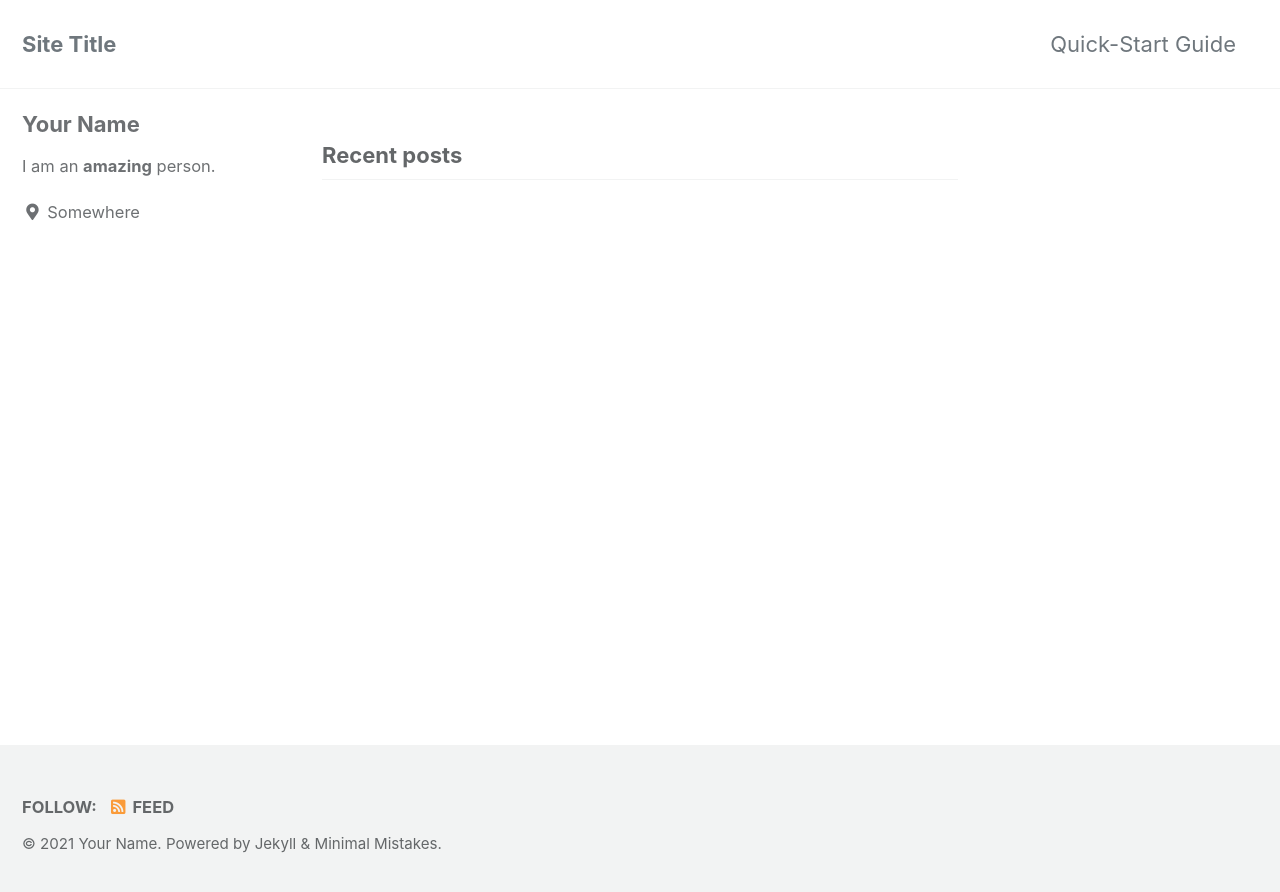
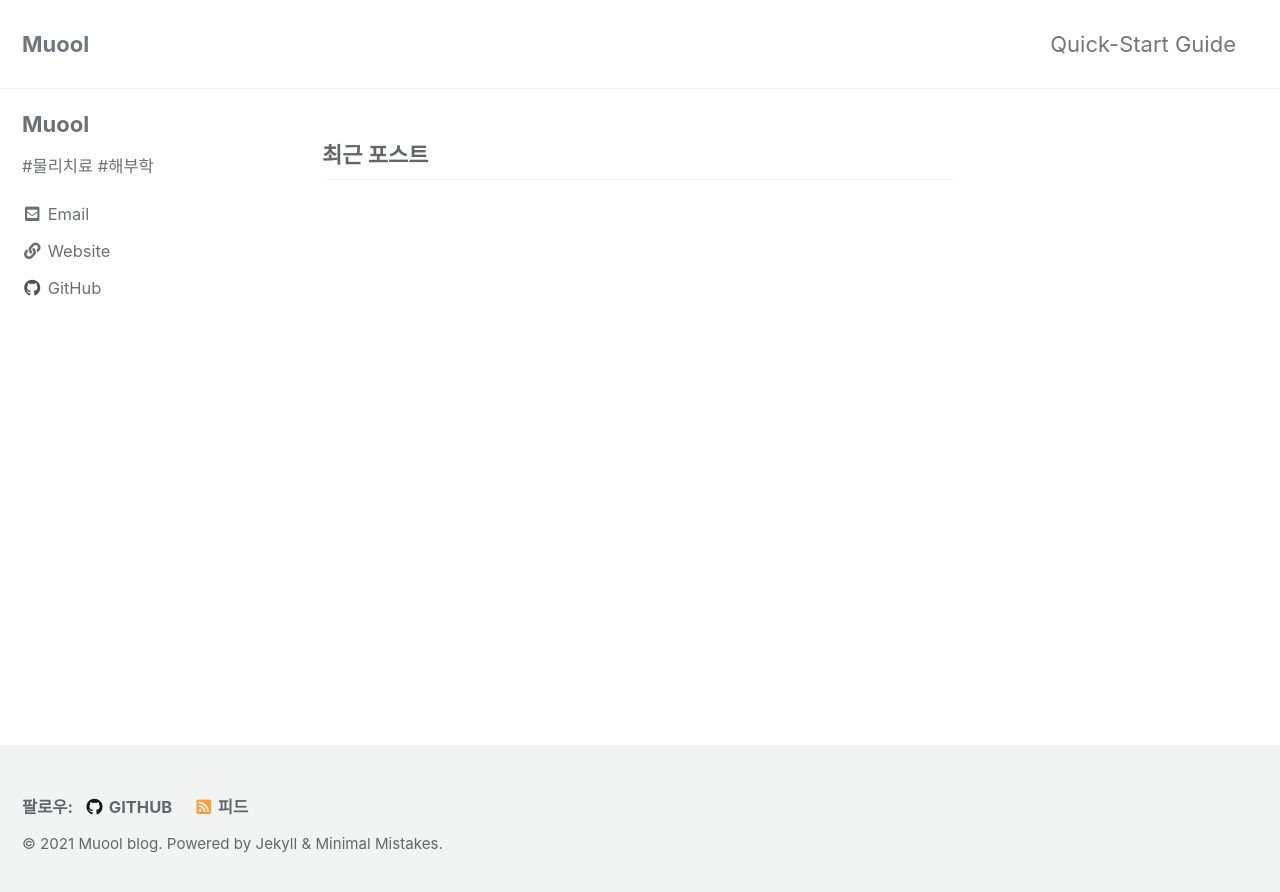
Before and after one commit to ysjkof/ysjkof.github.io, a Jekyll site: the page built from index.html, in a window 1280 px wide. Shown: the top 892 px of the page. Built offline with Jekyll 4.4.1, drawn with Linux system fonts in a browser that asks for light colours; cached includes are drawn as plain includes; the list of posts is cut into pages by our own code.

Commit message:
Update _config.yml

```diff
--- a/_config.yml
+++ b/_config.yml
@@ -15,18 +15,18 @@
 minimal_mistakes_skin: "default" # "air", "aqua", "contrast", "dark", "dirt", "neon", "mint", "plum", "sunrise"
 
 # Site Settings
-locale: "en-US"
-title: "Site Title"
+locale: "ko-KR"
+title: "Muool"
 title_separator: "-"
 subtitle: # site tagline that appears below site title in masthead
-name: "Your Name"
-description: "An amazing website."
-url: https://ysjkof.github.io # the base hostname & protocol for your site e.g. "https://mmistakes.github.io"
+name: "Muool blog"
+description: "description"
+url: "https://ysjkof.github.io" # the base hostname & protocol for your site e.g. "https://mmistakes.github.io"
 baseurl: # the subpath of your site, e.g. "/blog"
-repository: ysjkof/ysjkof.github.io # GitHub username/repo-name e.g. "mmistakes/minimal-mistakes"
+repository: "ysjkof/ysjkof.github.io" # GitHub username/repo-name e.g. "mmistakes/minimal-mistakes"
 teaser: # path of fallback teaser image, e.g. "/assets/images/500x300.png"
 logo: # path of logo image to display in the masthead, e.g. "/assets/images/88x88.png"
-masthead_title: # overrides the website title displayed in the masthead, use " " for no title
+masthead_title: "Muool" # overrides the website title displayed in the masthead, use " " for no title
 # breadcrumbs            : false # true, false (default)
 words_per_minute: 200
 comments:
@@ -101,18 +101,18 @@ analytics:
 
 # Site Author
 author:
-  name: "Your Name"
+  name: "Muool"
   avatar: # path of avatar image, e.g. "/assets/images/bio-photo.jpg"
-  bio: "I am an **amazing** person."
-  location: "Somewhere"
+  bio: "#물리치료 #해부학"
+  # location: "Republic of Korea"
   email:
   links:
     - label: "Email"
       icon: "fas fa-fw fa-envelope-square"
-      # url: "mailto:your.name@email.com"
+      url: "mailto:muool.owner@email.com"
     - label: "Website"
       icon: "fas fa-fw fa-link"
-      # url: "https://your-website.com"
+      url: "https://ysjkof.github.io"
     - label: "Twitter"
       icon: "fab fa-fw fa-twitter-square"
       # url: "https://twitter.com/"
@@ -121,7 +121,7 @@ author:
       # url: "https://facebook.com/"
     - label: "GitHub"
       icon: "fab fa-fw fa-github"
-      # url: "https://github.com/"
+      url: "https://github.com/ysjkof"
     - label: "Instagram"
       icon: "fab fa-fw fa-instagram"
       # url: "https://instagram.com/"
@@ -137,7 +137,7 @@ footer:
       # url:
     - label: "GitHub"
       icon: "fab fa-fw fa-github"
-      # url:
+      url: "https://github.com/ysjkof"
     - label: "GitLab"
       icon: "fab fa-fw fa-gitlab"
       # url:
@@ -209,6 +209,7 @@ sass:
   style: compressed # https://sass-lang.com/documentation/file.SASS_REFERENCE.html#output_style
 
 # Outputting
+# 첫 화면 게시물 수
 permalink: /:categories/:title/
 paginate: 5 # amount of posts to show
 paginate_path: /page:num/
@@ -269,7 +270,7 @@ compress_html:
 defaults:
   # _posts
   - scope:
-      path: ""
+      path: "_pages"
       type: posts
     values:
       layout: single
```
